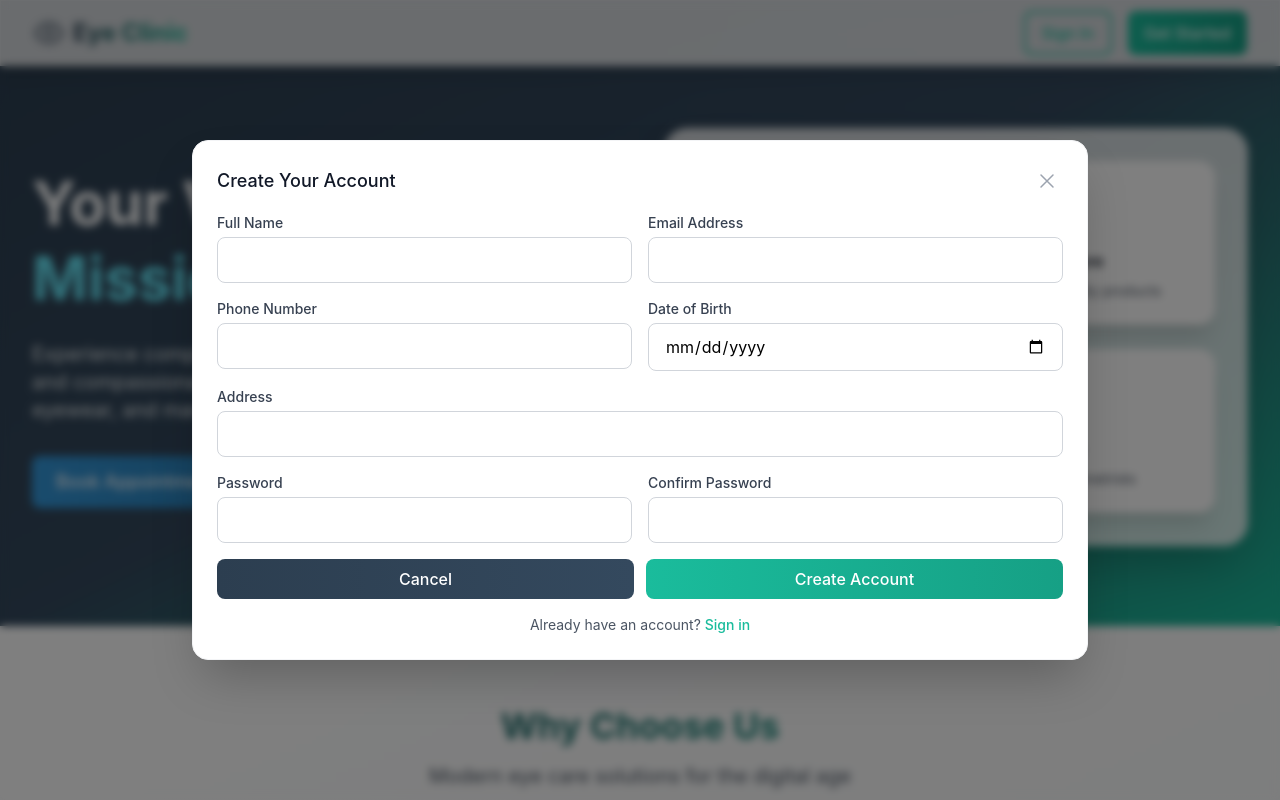
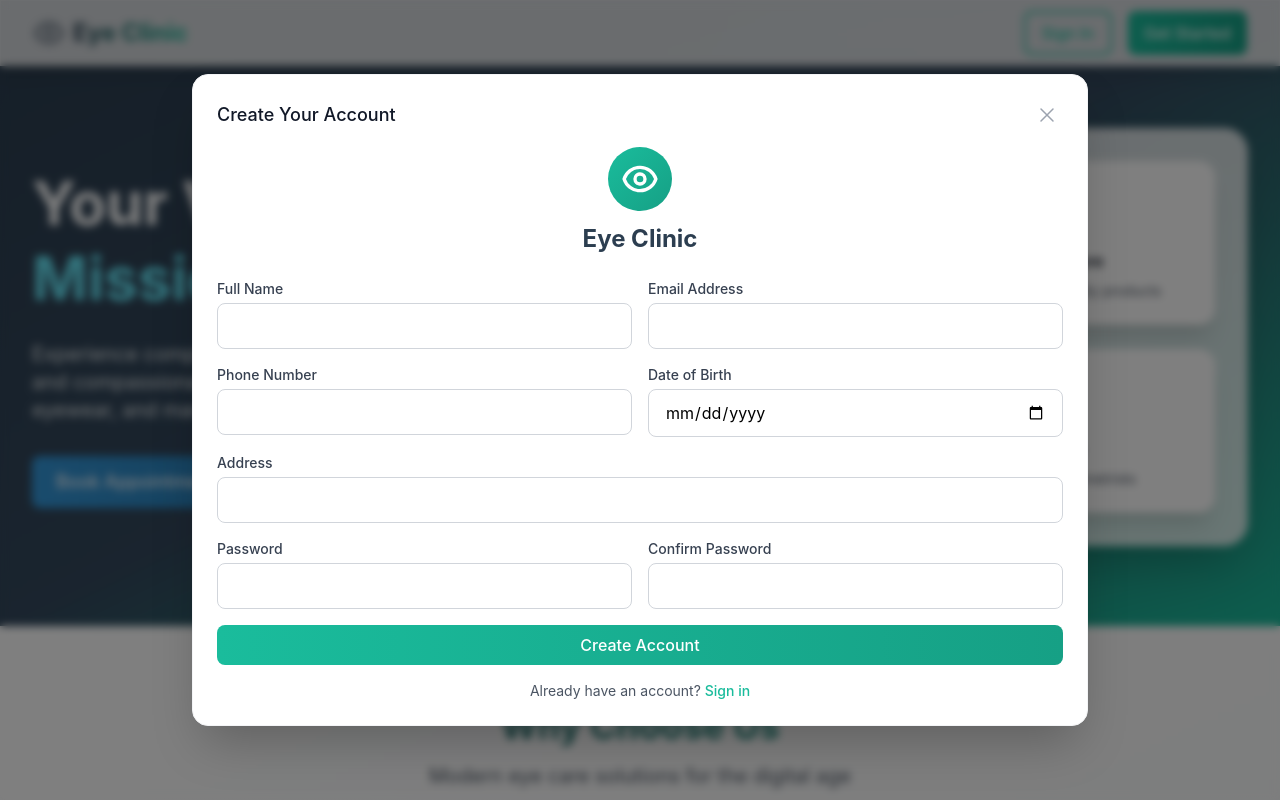
Before and after one commit to kylie1215/eye_clinic, a React app in the folder frontend/: page / in a window 1280 px wide. Both pictures are taken after a click on the button "Get Started". Shown: the top 800 px of the page. Built offline with nearby package versions, Linux system fonts and the light colour scheme; the HTML template or start-up script is replaced by a standard one.

Commit message:
updated modal

```diff
--- a/frontend/src/pages/Landing.jsx
+++ b/frontend/src/pages/Landing.jsx
@@ -211,6 +211,15 @@ export default function Landing() {
         size="sm"
       >
         <form onSubmit={handleLogin} className="space-y-4">
+          <div className="text-center mb-6">
+            <div className="inline-flex items-center justify-center w-16 h-16 bg-gradient-to-br from-[#1ABC9C] to-[#16A085] rounded-full mb-3">
+              <svg className="w-10 h-10 text-white" fill="none" stroke="currentColor" viewBox="0 0 24 24">
+                <path strokeLinecap="round" strokeLinejoin="round" strokeWidth={2} d="M15 12a3 3 0 11-6 0 3 3 0 016 0z" />
+                <path strokeLinecap="round" strokeLinejoin="round" strokeWidth={2} d="M2.458 12C3.732 7.943 7.523 5 12 5c4.478 0 8.268 2.943 9.542 7-1.274 4.057-5.064 7-9.542 7-4.477 0-8.268-2.943-9.542-7z" />
+              </svg>
+            </div>
+            <h2 className="text-2xl font-bold text-[#2C3E50]">Eye Clinic</h2>
+          </div>
           <Input
             label="Email Address"
             type="email"
@@ -237,14 +246,9 @@ export default function Landing() {
             <p className="mt-2"><strong>Password:</strong> password</p>
           </div>
 
-          <div className="flex gap-3">
-            <Button type="button" variant="secondary" onClick={() => setShowLoginModal(false)} className="flex-1">
-              Cancel
-            </Button>
-            <Button type="submit" loading={loginLoading} className="flex-1">
-              Sign In
-            </Button>
-          </div>
+          <Button type="submit" loading={loginLoading} className="w-full">
+            Sign In
+          </Button>
 
           <p className="text-center text-sm text-gray-600">
             Don't have an account?{' '}
@@ -270,6 +274,15 @@ export default function Landing() {
         size="lg"
       >
         <form onSubmit={handleRegister} className="space-y-4">
+          <div className="text-center mb-6">
+            <div className="inline-flex items-center justify-center w-16 h-16 bg-gradient-to-br from-[#1ABC9C] to-[#16A085] rounded-full mb-3">
+              <svg className="w-10 h-10 text-white" fill="none" stroke="currentColor" viewBox="0 0 24 24">
+                <path strokeLinecap="round" strokeLinejoin="round" strokeWidth={2} d="M15 12a3 3 0 11-6 0 3 3 0 016 0z" />
+                <path strokeLinecap="round" strokeLinejoin="round" strokeWidth={2} d="M2.458 12C3.732 7.943 7.523 5 12 5c4.478 0 8.268 2.943 9.542 7-1.274 4.057-5.064 7-9.542 7-4.477 0-8.268-2.943-9.542-7z" />
+              </svg>
+            </div>
+            <h2 className="text-2xl font-bold text-[#2C3E50]">Eye Clinic</h2>
+          </div>
           <div className="grid grid-cols-1 md:grid-cols-2 gap-4">
             <Input
               label="Full Name"
@@ -333,14 +346,9 @@ export default function Landing() {
             />
           </div>
 
-          <div className="flex gap-3">
-            <Button type="button" variant="secondary" onClick={() => setShowRegisterModal(false)} className="flex-1">
-              Cancel
-            </Button>
-            <Button type="submit" loading={registerLoading} className="flex-1">
-              Create Account
-            </Button>
-          </div>
+          <Button type="submit" loading={registerLoading} className="w-full">
+            Create Account
+          </Button>
 
           <p className="text-center text-sm text-gray-600">
             Already have an account?{' '}
```
